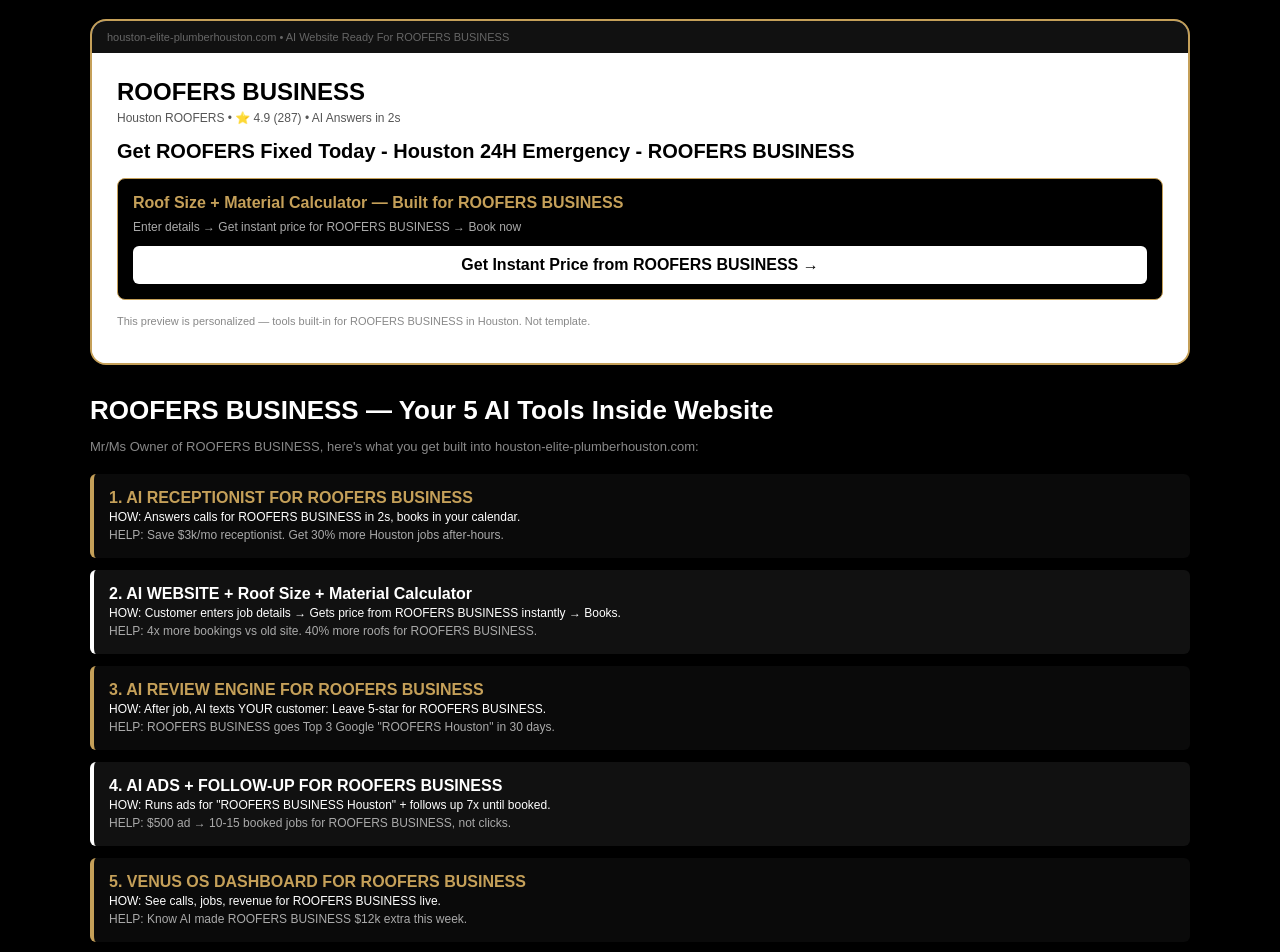
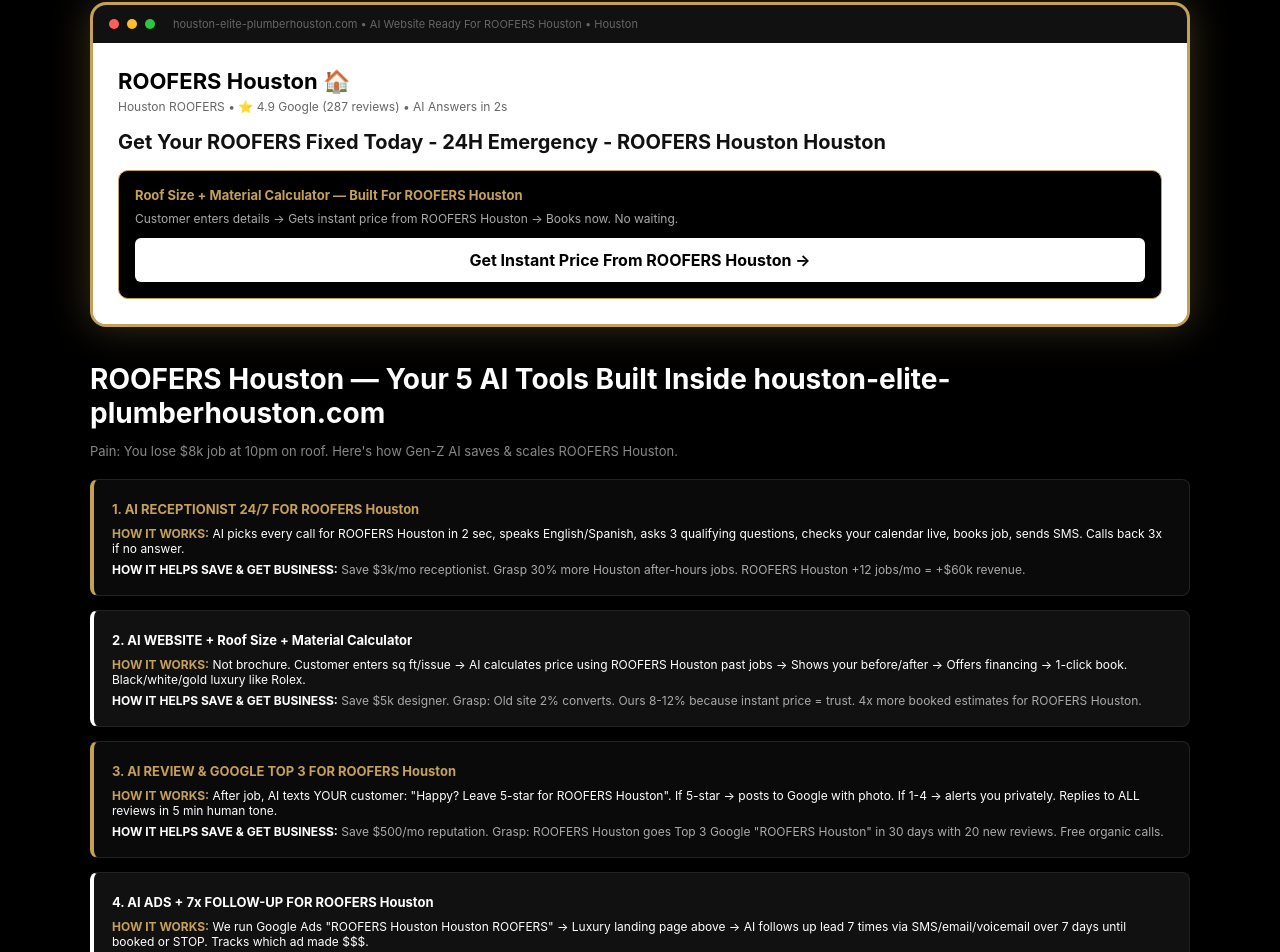
Before and after one commit to venusplaza7-dot/venus-ai-v7, a Next.js app: page /p/houston-elite-plumber in a window 1280 px wide. Shown: the part 140-1092 px from the top of the page. Built offline with nearby package versions, Linux system fonts and the light colour scheme.

Commit message:
Update page.tsx

```diff
--- a/app/p/[id]/page.tsx
+++ b/app/p/[id]/page.tsx
@@ -1,89 +1,69 @@
 export const dynamic = 'force-dynamic';
 
 const DATA: any = {
-  roofers: { title:"ROOFERS", calc:"Roof Size + Material Calculator", benefit:"40% more roofs", emoji:"🏠", color:"#c5a059", bg:"#000", accent:"#fff" },
-  plumbers: { title:"PLUMBERS", calc:"Emergency Leak + Water Heater Calculator", benefit:"8 more emergencies/week", emoji:"💧", color:"#c5a059", bg:"#000", accent:"#fff" },
-  electricians: { title:"ELECTRICIANS", calc:"Panel / EV Charger Calculator", benefit:"Avg $890/job", emoji:"⚡", color:"#c5a059", bg:"#000", accent:"#fff" },
-  dentists: { title:"DENTISTS", calc:"Insurance Checker + Implant Calculator", benefit:"34 new patients/mo", emoji:"🦷", color:"#00b4d8", bg:"#000", accent:"#fff", dentist:true },
-  hvac: { title:"HVAC", calc:"AC Repair + Installation Cost Calculator", benefit:"15 more AC jobs/week", emoji:"❄️", color:"#c5a059", bg:"#000", accent:"#fff" },
-  contractors: { title:"CONTRACTORS", calc:"Kitchen/Bath Remodel Estimator", benefit:"50% more closes", emoji:"🔨", color:"#c5a059", bg:"#000", accent:"#fff" }
+  roofers: { title:"ROOFERS", emoji:"🏠", calc:"Roof Size + Material Calculator", pain:"You lose $8k job at 10pm on roof", benefit:"12 more roofs/mo = +$60k" },
+  plumbers: { title:"PLUMBERS", emoji:"💧", calc:"Emergency Leak + Heater Calculator", pain:"You miss $1200 2am burst", benefit:"8 more emergencies/week" },
+  hvac: { title:"HVAC", emoji:"❄️", calc:"AC Repair + Install Calculator", pain:"Slow quote, fast guy wins", benefit:"15 more AC jobs/week" },
+  dentists: { title:"DENTISTS", emoji:"🦷", calc:"Insurance Checker + Implant Calculator", pain:"Front desk busy 10min, patient books elsewhere", benefit:"34 new patients/mo" },
+  electricians: { title:"ELECTRICIANS", emoji:"⚡", calc:"Panel / EV / Outlet Calculator", pain:"Miss $150 call doing $3000 panel", benefit:"Avg $890/job booked" },
+  contractors: { title:"CONTRACTORS", emoji:"🔨", calc:"Kitchen / Bath Remodel Estimator", pain:"3 days to quote, lose job", benefit:"50% more closes" }
 };
 
-export default function Page({params, searchParams}: any){
-  const catKey = (params?.id || 'roofers').toLowerCase();
-  const base = DATA[catKey] || DATA.roofers;
-  const business = searchParams?.b || searchParams?.business || `${base.title} BUSINESS`;
+export default function Page({ params, searchParams }: any){
+  const catKey = (params?.id || searchParams?.cat || 'roofers').toLowerCase();
+  const d = DATA[catKey] || DATA.roofers;
+  const business = searchParams?.b || searchParams?.business || `${d.title} Houston`;
   const domain = searchParams?.domain || `${catKey}houston.com`;
   const city = searchParams?.city || 'Houston';
   const isDentist = catKey==='dentists';
 
   return (
-    <div style={{background:base.bg,minHeight:'100vh',fontFamily:'Arial',color:'#fff'}}>
-      <div style={{maxWidth:'1100px',margin:'0 auto',padding:'20px'}}>
+    <div style={{background:'#000',minHeight:'100vh',fontFamily:'Inter,Arial',color:'#fff'}}>
       <div style={{textAlign:'center',padding:'20px',borderBottom:'1px solid #222'}}>
         <h1 style={{color:'#c5a059',letterSpacing:'5px',margin:0}}>VENUS HQ7</h1>
-          <p style={{color:'#666',fontSize:'10px',letterSpacing:'2px'}}>PERSONALIZED FOR {business.toUpperCase()} — {city}</p>
+        <p style={{color:'#666',fontSize:'10px',letterSpacing:'3px'}}>PERSONALIZED FOR {business.toUpperCase()} — {city} — GEN-Z LUXURY BLACK/WHITE/GOLD</p>
       </div>
 
-        <div style={{display:'grid',gridTemplateColumns:'1fr',gap:'30px',marginTop:'30px'}}>
-
-          {/* PREVIEW WITH HIS NAME */}
-          <div style={{background:'#fff',borderRadius:'16px',overflow:'hidden',border:`2px solid ${isDentist?'#00b4d8':'#c5a059'}`}}>
-            <div style={{background:'#111',padding:'10px 15px',color:'#666',fontSize:'11px'}}>{domain} • AI Website Ready For {business}</div>
-            <div style={{padding:'25px',color:'#000',background:'#fff'}}>
-              <h2 style={{margin:0,color:'#000'}}>{business}</h2>
-              <p style={{margin:'5px 0',color:'#555',fontSize:'12px'}}>{city} {base.title} • ⭐ 4.9 (287) • AI Answers in 2s</p>
-              <h1 style={{fontSize:'20px',margin:'15px 0'}}>{isDentist? `Need Implant? Check Insurance in 20s - ${business}` : `Get ${base.title} Fixed Today - ${city} 24H Emergency - ${business}`}</h1>
-              <div style={{background:'#000',color:'#fff',padding:'15px',borderRadius:'8px',border:`1px solid ${base.color}`}}>
-                <p style={{color:base.color,fontWeight:'bold',margin:'0 0 8px'}}>{base.calc} — Built for {business}</p>
-                <p style={{color:'#aaa',fontSize:'12px',margin:'0 0 12px'}}>Enter details → Get instant price for {business} → Book now</p>
-                <div style={{background:'#fff',color:'#000',padding:'10px',textAlign:'center',fontWeight:'bold',borderRadius:'6px'}}>Get Instant Price from {business} →</div>
+      <div style={{maxWidth:'1100px',margin:'0 auto',padding:'30px 20px'}}>
+        <div style={{background:'#fff',borderRadius:'16px',overflow:'hidden',border:`3px solid ${isDentist?'#00b4d8':'#c5a059'}`,boxShadow:'0 0 40px rgba(197,160,89,0.3)'}}>
+          <div style={{background:'#111',padding:'12px 16px',color:'#666',fontSize:'11px',display:'flex',gap:'8px',alignItems:'center'}}>
+            <div style={{width:10,height:10,borderRadius:'50%',background:'#ff5f56'}}/><div style={{width:10,height:10,borderRadius:'50%',background:'#ffbd2e'}}/><div style={{width:10,height:10,borderRadius:'50%',background:'#27c93f'}}/>
+            <span style={{marginLeft:10}}>{domain} • AI Website Ready For {business} • {city}</span>
           </div>
-              <p style={{fontSize:'11px',color:'#888',marginTop:'15px'}}>This preview is personalized — tools built-in for {business} in {city}. Not template.</p>
+          <div style={{padding:'25px',background:'#fff',color:'#000'}}>
+            <h2 style={{margin:0,color:'#000',fontSize:'22px'}}>{business} {d.emoji}</h2>
+            <p style={{margin:'5px 0',color:'#666',fontSize:'12px'}}>{city} {d.title} • ⭐ 4.9 Google (287 reviews) • AI Answers in 2s</p>
+            <h1 style={{fontSize:'20px',margin:'15px 0',lineHeight:'26px',color:'#111'}}>{isDentist?`Need Implant? Check Insurance in 20s - ${business}`:`Get Your ${d.title} Fixed Today - 24H Emergency - ${business} ${city}`}</h1>
+            <div style={{background:'#000',color:'#fff',padding:'16px',borderRadius:'10px',border:`1px solid ${isDentist?'#00b4d8':'#c5a059'}`}}>
+              <p style={{color:isDentist?'#00b4d8':'#c5a059',fontWeight:'bold',margin:'0 0 8px',fontSize:'13px'}}>{d.calc} — Built For {business}</p>
+              <p style={{color:'#aaa',fontSize:'12px',margin:'0 0 12px'}}>Customer enters details → Gets instant price from {business} → Books now. No waiting.</p>
+              <div style={{background:'#fff',color:'#000',padding:'12px',borderRadius:'6px',fontWeight:'bold',textAlign:'center'}}>Get Instant Price From {business} →</div>
+            </div>
           </div>
         </div>
 
-          {/* WHAT HE GETS - 5 TOOLS */}
-          <div>
-            <h2 style={{fontSize:'26px',margin:'0 0 10px'}}>{business} — Your 5 AI Tools Inside Website</h2>
-            <p style={{color:'#888',fontSize:'13px',marginBottom:'20px'}}>Mr/Ms Owner of {business}, here's what you get built into {domain}:</p>
+        <h2 style={{margin:'35px 0 10px',fontSize:'28px'}}>{business} — Your 5 AI Tools Built Inside {domain}</h2>
+        <p style={{color:'#888',fontSize:'13px',marginBottom:'20px'}}>Pain: {d.pain}. Here's how Gen-Z AI saves & scales {business}.</p>
 
-            <div style={{background:'#0a0a0a',borderLeft:'4px solid #c5a059',padding:'15px',marginBottom:'12px',borderRadius:'6px'}}>
-              <b style={{color:'#c5a059'}}>1. AI RECEPTIONIST FOR {business}</b><br/>
-              <span style={{color:'#fff',fontSize:'12px'}}>HOW: Answers calls for {business} in 2s, books in your calendar.</span><br/>
-              <span style={{color:'#aaa',fontSize:'12px'}}>HELP: Save $3k/mo receptionist. Get 30% more {city} jobs after-hours.</span>
+        {[
+          {t:`1. AI RECEPTIONIST 24/7 FOR ${business}`,h:`AI picks every call for ${business} in 2 sec, speaks English/Spanish, asks 3 qualifying questions, checks your calendar live, books job, sends SMS. Calls back 3x if no answer.`,s:`Save $3k/mo receptionist. Grasp 30% more ${city} after-hours jobs. ${business} +12 jobs/mo = +$60k revenue.`},
+          {t:`2. AI WEBSITE + ${d.calc}`,h:`Not brochure. Customer enters sq ft/issue → AI calculates price using ${business} past jobs → Shows your before/after → Offers financing → 1-click book. Black/white/gold luxury like Rolex.`,s:`Save $5k designer. Grasp: Old site 2% converts. Ours 8-12% because instant price = trust. 4x more booked estimates for ${business}.`},
+          {t:`3. AI REVIEW & GOOGLE TOP 3 FOR ${business}`,h:`After job, AI texts YOUR customer: "Happy? Leave 5-star for ${business}". If 5-star → posts to Google with photo. If 1-4 → alerts you privately. Replies to ALL reviews in 5 min human tone.`,s:`Save $500/mo reputation. Grasp: ${business} goes Top 3 Google "${d.title} ${city}" in 30 days with 20 new reviews. Free organic calls.`},
+          {t:`4. AI ADS + 7x FOLLOW-UP FOR ${business}`,h:`We run Google Ads "${business} ${city} ${d.title}" → Luxury landing page above → AI follows up lead 7 times via SMS/email/voicemail over 7 days until booked or STOP. Tracks which ad made $$$.`,s:`Save $2k ad agency. Grasp: $500 ad → 50 clicks. Old: 2 bookings. With 7x AI: 10-15 bookings for ${business}. $500 → $15k revenue.`},
+          {t:`5. VENUS OS — LUXURY DASHBOARD FOR ${business}`,h:`One black dashboard: Live calls answered by AI for ${business}, jobs booked today, revenue this week, new reviews, ad spend vs return, missed calls saved.`,s:`Save guessing. Grasp: See "AI made ${business} $12,450 extra this week, saved 17 missed calls, 9 reviews". Know what works.`},
+        ].map((x,i)=>(
+          <div key={i} style={{background:i%2===0?'#0a0a0a':'#111',border:'1px solid #222',borderLeft:`4px solid ${i%2===0?'#c5a059':'#fff'}`,padding:'18px',borderRadius:'8px',marginBottom:'14px'}}>
+            <b style={{color:i%2===0?'#c5a059':'#fff',fontSize:'13px'}}>{x.t}</b><br/>
+            <span style={{color:'#fff',fontSize:'12px',display:'block',marginTop:'8px'}}><b style={{color:'#c5a059'}}>HOW IT WORKS:</b> {x.h}</span>
+            <span style={{color:'#aaa',fontSize:'12px',display:'block',marginTop:'6px'}}><b style={{color:'#fff'}}>HOW IT HELPS SAVE & GET BUSINESS:</b> {x.s}</span>
           </div>
+        ))}
 
-            <div style={{background:'#111',borderLeft:'4px solid #fff',padding:'15px',marginBottom:'12px',borderRadius:'6px'}}>
-              <b style={{color:'#fff'}}>2. AI WEBSITE + {base.calc}</b><br/>
-              <span style={{color:'#fff',fontSize:'12px'}}>HOW: Customer enters job details → Gets price from {business} instantly → Books.</span><br/>
-              <span style={{color:'#aaa',fontSize:'12px'}}>HELP: 4x more bookings vs old site. {base.benefit} for {business}.</span>
-            </div>
-
-            <div style={{background:'#0a0a0a',borderLeft:'4px solid #c5a059',padding:'15px',marginBottom:'12px',borderRadius:'6px'}}>
-              <b style={{color:'#c5a059'}}>3. AI REVIEW ENGINE FOR {business}</b><br/>
-              <span style={{color:'#fff',fontSize:'12px'}}>HOW: After job, AI texts YOUR customer: Leave 5-star for {business}.</span><br/>
-              <span style={{color:'#aaa',fontSize:'12px'}}>HELP: {business} goes Top 3 Google "{base.title} {city}" in 30 days.</span>
-            </div>
-
-            <div style={{background:'#111',borderLeft:'4px solid #fff',padding:'15px',marginBottom:'12px',borderRadius:'6px'}}>
-              <b style={{color:'#fff'}}>4. AI ADS + FOLLOW-UP FOR {business}</b><br/>
-              <span style={{color:'#fff',fontSize:'12px'}}>HOW: Runs ads for "{business} {city}" + follows up 7x until booked.</span><br/>
-              <span style={{color:'#aaa',fontSize:'12px'}}>HELP: $500 ad → 10-15 booked jobs for {business}, not clicks.</span>
-            </div>
-
-            <div style={{background:'#0a0a0a',borderLeft:'4px solid #c5a059',padding:'15px',marginBottom:'12px',borderRadius:'6px'}}>
-              <b style={{color:'#c5a059'}}>5. VENUS OS DASHBOARD FOR {business}</b><br/>
-              <span style={{color:'#fff',fontSize:'12px'}}>HOW: See calls, jobs, revenue for {business} live.</span><br/>
-              <span style={{color:'#aaa',fontSize:'12px'}}>HELP: Know AI made {business} $12k extra this week.</span>
-            </div>
-
-            <div style={{textAlign:'center',marginTop:'25px',padding:'25px',border:'1px solid #c5a059',borderRadius:'12px',background:'#000'}}>
-              <p style={{margin:0,color:'#fff'}}>{business} — Gen-Z Luxury Website Ready</p>
-              <p style={{color:'#c5a059',fontSize:'24px',fontWeight:'bold'}}>$497 <span style={{color:'#555',fontSize:'14px',textDecoration:'line-through'}}>$1999</span></p>
-              <a href={`https://wa.me/17865841234?text=I'm ${business} - I want my personalized ${base.title} AI website - ${domain}`} style={{background:'#c5a059',color:'#000',padding:'14px 30px',display:'inline-block',textDecoration:'none',fontWeight:'bold',borderRadius:'6px'}}>ACTIVATE {business.toUpperCase()} WEBSITE →</a>
-            </div>
-          </div>
+        <div style={{textAlign:'center',marginTop:'30px',padding:'28px',background:'linear-gradient(135deg,#000,#1a1a1a)',border:'1px solid #c5a059',borderRadius:'12px'}}>
+          <p style={{color:'#fff',fontSize:'18px',margin:0}}>{business} — Gen-Z Website Ready in 48Hrs</p>
+          <p style={{color:'#c5a059',fontSize:'28px',fontWeight:'bold',margin:'10px 0'}}>$497 <span style={{color:'#555',fontSize:'14px',textDecoration:'line-through'}}>$1999</span></p>
+          <a href={`https://wa.me/17865841234?text=I'm ${business} — activate my AI website ${domain}`} style={{background:'#c5a059',color:'#000',padding:'14px 34px',display:'inline-block',textDecoration:'none',fontWeight:'bold',borderRadius:'6px'}}>ACTIVATE {business.toUpperCase()} →</a>
+          <p style={{color:'#666',fontSize:'10px',marginTop:'10px'}}>5 spots for {d.title} {city} only — Includes all 5 AI tools</p>
         </div>
       </div>
     </div>
```
Lines whose indentation alone changed are shown as unchanged.
